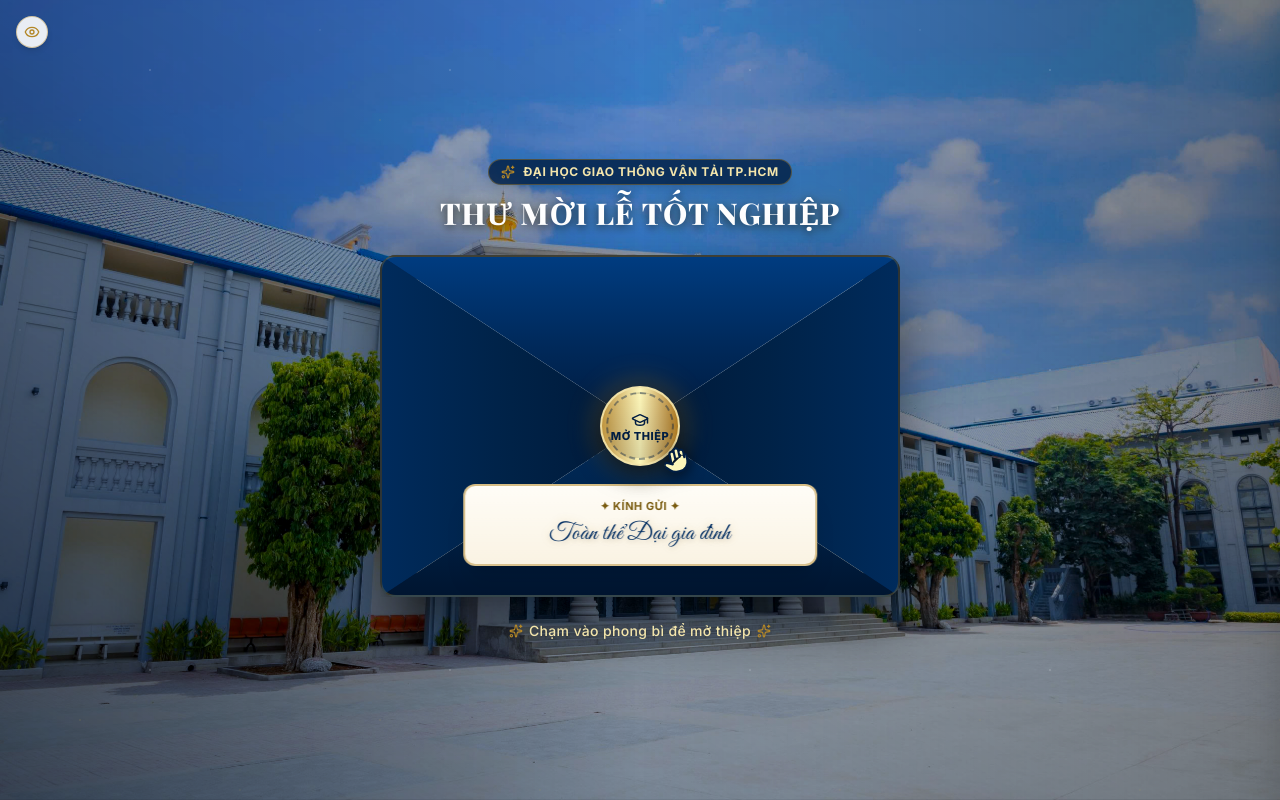
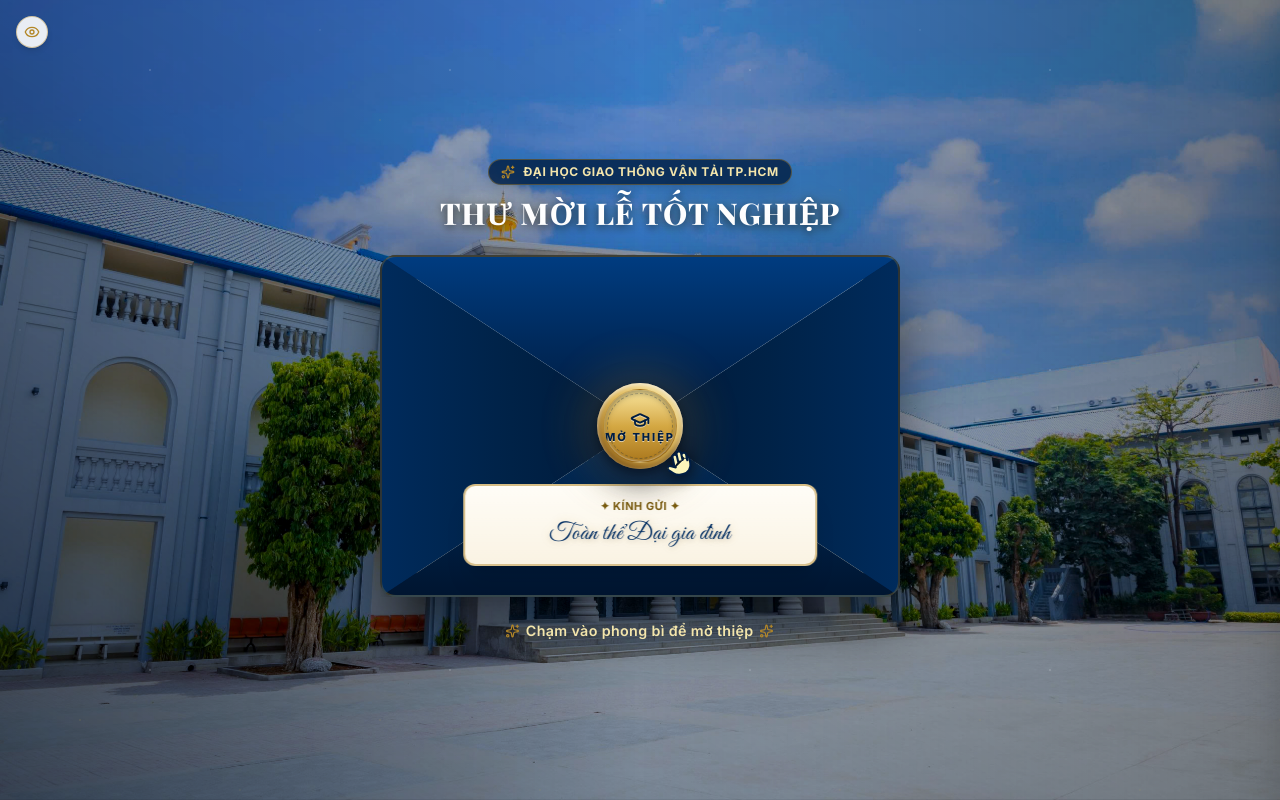
Before and after one commit to Nguyen-Trung-Tien/Graduation-Invitation, a React (Vite) app: page / in a window 1280 px wide. Built offline with nearby package versions, Linux system fonts and the light colour scheme; a web font is replaced by a local one.

Commit message:
feat: implement Envelope component with 3D open animation and interactive wax seal

```diff
--- a/src/components/Envelope.jsx
+++ b/src/components/Envelope.jsx
@@ -190,13 +190,37 @@
               className="absolute top-[50%] left-[50%] -translate-x-[50%] -translate-y-[50%] z-30 flex items-center justify-center cursor-pointer group/seal"
             >
               {/* Elegant Glowing Aura */}
-              <div className="absolute w-20 h-20 sm:w-24 sm:h-24 rounded-full bg-[#b38728]/25 blur-md pointer-events-none" />
+              <div className="absolute w-24 h-24 sm:w-28 sm:h-28 rounded-full bg-[#b38728]/35 blur-xl pointer-events-none group-hover/seal:scale-110 transition-transform duration-500 animate-pulse" />
 
-              {/* Metallic Wax Circle */}
-              <div className="w-16 h-16 sm:w-20 sm:h-20 rounded-full bg-gradient-to-r from-[#bf953f] via-[#fcf6ba] to-[#aa771c] border-2 border-[#f3e5ab]/90 flex items-center justify-center shadow-[0_8px_25px_rgba(0,0,0,0.65)] group-hover/seal:scale-105 transition-all duration-300 relative z-10 p-1">
-                <div className="w-full h-full rounded-full border-2 border-dashed border-[#001d42]/40 flex flex-col items-center justify-center text-[#001d42] font-serif bg-gradient-to-b from-transparent to-[#000000]/12 px-1">
-                  <GraduationCap className="w-4 h-4 sm:w-4.5 sm:h-4.5 text-[#001d42] shrink-0" />
-                  <span className="text-[10px] sm:text-[11px] font-sans font-black tracking-wider text-[#001d42] uppercase whitespace-nowrap mt-0.5 leading-none">
+              {/* Metallic Wax Circle with Authentic Stamp Depth */}
+              <div
+                className="w-[72px] h-[72px] sm:w-[86px] sm:h-[86px] rounded-full bg-gradient-to-tr from-[#8a5d15] via-[#dfb755] to-[#fef0b3] p-1.5 flex items-center justify-center transition-all duration-300 relative z-10 group-hover/seal:scale-108 active:scale-95"
+                style={{
+                  boxShadow:
+                    "0 12px 30px rgba(0, 15, 40, 0.65), 0 4px 10px rgba(0, 0, 0, 0.4), inset 0 2px 4px rgba(255, 255, 255, 0.7), inset 0 -3px 6px rgba(90, 50, 0, 0.5)",
+                }}
+              >
+                {/* Inner Pressed Coin Well */}
+                <div
+                  className="w-full h-full rounded-full border border-[#8a5d15]/40 flex flex-col items-center justify-center relative overflow-hidden bg-gradient-to-b from-[#f9e59b] via-[#d4a843] to-[#aa771c] p-1"
+                  style={{
+                    boxShadow:
+                      "inset 0 3px 6px rgba(0, 0, 0, 0.35), inset 0 -1px 2px rgba(255, 255, 255, 0.5)",
+                  }}
+                >
+                  {/* Concentric Decorative Ring */}
+                  <div className="absolute inset-[3px] rounded-full border border-dashed border-[#001d42]/30 pointer-events-none" />
+
+                  {/* Graduation Cap Crest */}
+                  <GraduationCap
+                    className="w-4.5 h-4.5 sm:w-5 sm:h-5 text-[#001d42] drop-shadow-[0_1px_0_rgba(255,255,255,0.5)] shrink-0 transition-transform duration-300 group-hover/seal:-translate-y-0.5"
+                    strokeWidth={2.2}
+                  />
+
+                  {/* Embossed Luxury Typography */}
+                  <span
+                    className="text-[9.5px] sm:text-[11px] font-sans font-black tracking-[0.18em] text-[#001d42] uppercase whitespace-nowrap mt-0.5 leading-none select-none drop-shadow-[0_1px_0_rgba(255,255,255,0.6)]"
+                  >
                     MỞ THIỆP
                   </span>
                 </div>
@@ -235,12 +259,16 @@
           </motion.div>
         </div>
 
-        {/* Clean Elegant Instruction Banner */}
-        <p className="text-xs sm:text-sm text-[#f3e5ab] font-medium tracking-wide flex items-center gap-1.5 pointer-events-none drop-shadow-sm select-none">
+        {/* Clean Elegant Instruction Banner with Breathing Animation */}
+        <motion.p
+          animate={{ opacity: isOpening ? 0 : [0.65, 1, 0.65], scale: isOpening ? 0.95 : [1, 1.02, 1] }}
+          transition={{ duration: 2.2, repeat: Infinity, ease: "easeInOut" }}
+          className="text-xs sm:text-sm text-[#f3e5ab] font-semibold tracking-wide flex items-center gap-1.5 pointer-events-none drop-shadow-md select-none"
+        >
           <Sparkles className="w-3.5 h-3.5 text-[#b38728]" />
           <span>Chạm vào phong bì để mở thiệp</span>
           <Sparkles className="w-3.5 h-3.5 text-[#b38728]" />
-        </p>
+        </motion.p>
       </motion.div>
     </div>
   );
```
